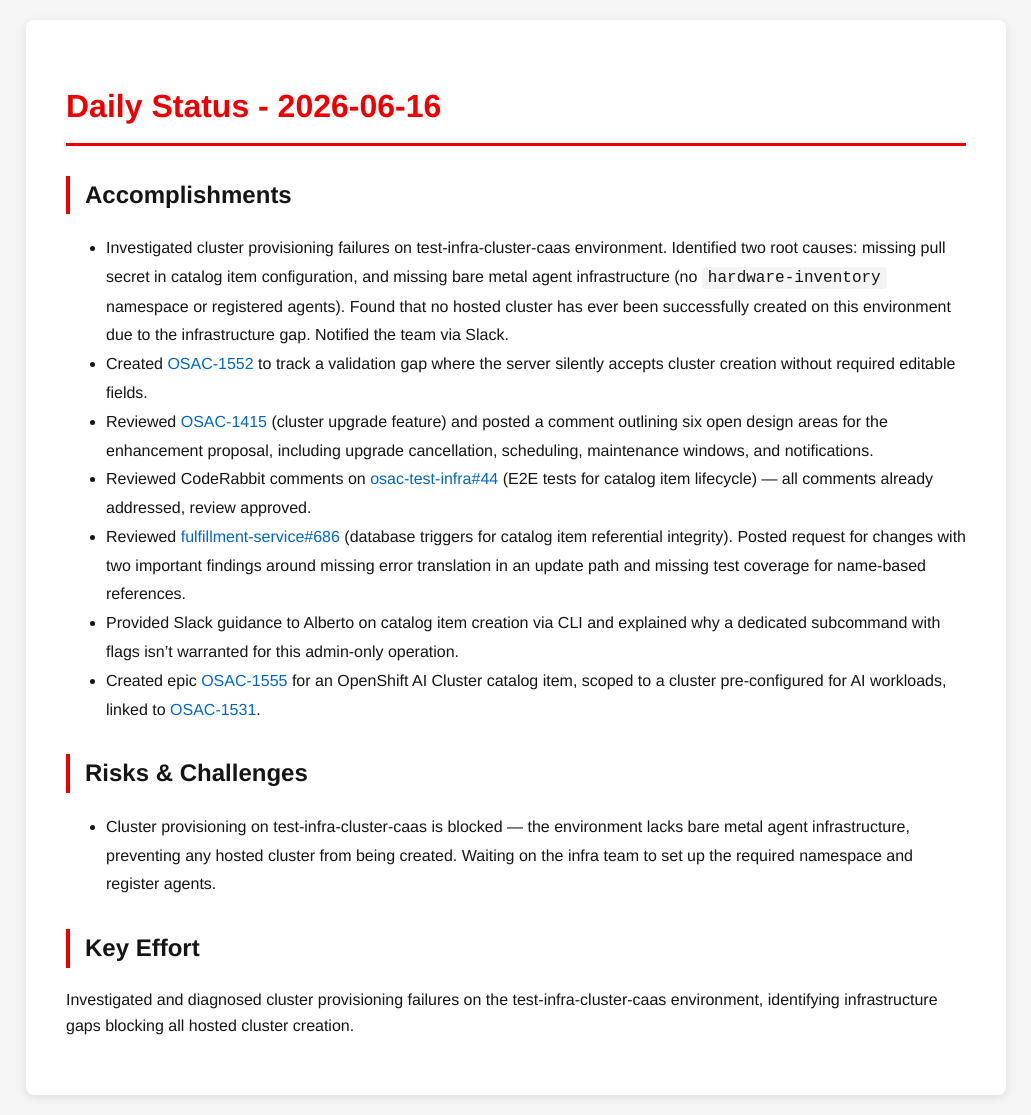
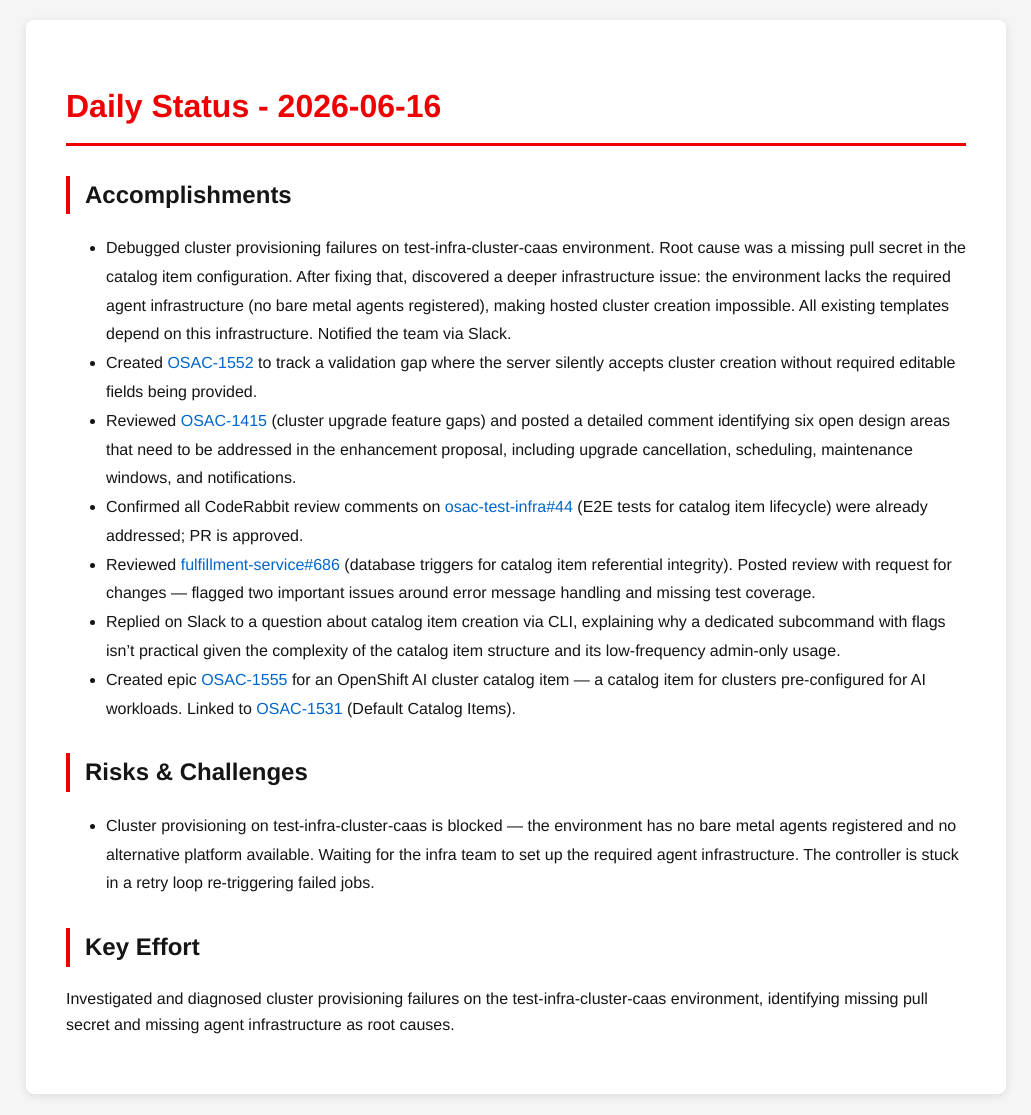
Before and after one commit to tzvatot/daily-status, a Jekyll site: the page built from 2026-06-16.md, in a window 1280 px wide. Shown: the whole page, without its empty margins (124-1155 px from the left). Built offline with Jekyll 4.4.1, drawn with Linux system fonts in a browser that asks for light colours.

Commit message:
Daily status update - 2026-06-16

```diff
--- a/2026-06-16.md
+++ b/2026-06-16.md
@@ -7,16 +7,16 @@ date: 2026-06-16
 # Daily Status - 2026-06-16
 
 ## Accomplishments
-- Investigated cluster provisioning failures on test-infra-cluster-caas environment. Identified two root causes: missing pull secret in catalog item configuration, and missing bare metal agent infrastructure (no `hardware-inventory` namespace or registered agents). Found that no hosted cluster has ever been successfully created on this environment due to the infrastructure gap. Notified the team via Slack.
-- Created [OSAC-1552](https://redhat.atlassian.net/browse/OSAC-1552) to track a validation gap where the server silently accepts cluster creation without required editable fields.
-- Reviewed [OSAC-1415](https://redhat.atlassian.net/browse/OSAC-1415) (cluster upgrade feature) and posted a comment outlining six open design areas for the enhancement proposal, including upgrade cancellation, scheduling, maintenance windows, and notifications.
-- Reviewed CodeRabbit comments on [osac-test-infra#44](https://github.com/osac-project/osac-test-infra/pull/44) (E2E tests for catalog item lifecycle) — all comments already addressed, review approved.
-- Reviewed [fulfillment-service#686](https://github.com/osac-project/fulfillment-service/pull/686) (database triggers for catalog item referential integrity). Posted request for changes with two important findings around missing error translation in an update path and missing test coverage for name-based references.
-- Provided Slack guidance to Alberto on catalog item creation via CLI and explained why a dedicated subcommand with flags isn't warranted for this admin-only operation.
-- Created epic [OSAC-1555](https://redhat.atlassian.net/browse/OSAC-1555) for an OpenShift AI Cluster catalog item, scoped to a cluster pre-configured for AI workloads, linked to [OSAC-1531](https://redhat.atlassian.net/browse/OSAC-1531).
+- Debugged cluster provisioning failures on test-infra-cluster-caas environment. Root cause was a missing pull secret in the catalog item configuration. After fixing that, discovered a deeper infrastructure issue: the environment lacks the required agent infrastructure (no bare metal agents registered), making hosted cluster creation impossible. All existing templates depend on this infrastructure. Notified the team via Slack.
+- Created [OSAC-1552](https://redhat.atlassian.net/browse/OSAC-1552) to track a validation gap where the server silently accepts cluster creation without required editable fields being provided.
+- Reviewed [OSAC-1415](https://redhat.atlassian.net/browse/OSAC-1415) (cluster upgrade feature gaps) and posted a detailed comment identifying six open design areas that need to be addressed in the enhancement proposal, including upgrade cancellation, scheduling, maintenance windows, and notifications.
+- Confirmed all CodeRabbit review comments on [osac-test-infra#44](https://github.com/osac-project/osac-test-infra/pull/44) (E2E tests for catalog item lifecycle) were already addressed; PR is approved.
+- Reviewed [fulfillment-service#686](https://github.com/osac-project/fulfillment-service/pull/686) (database triggers for catalog item referential integrity). Posted review with request for changes — flagged two important issues around error message handling and missing test coverage.
+- Replied on Slack to a question about catalog item creation via CLI, explaining why a dedicated subcommand with flags isn't practical given the complexity of the catalog item structure and its low-frequency admin-only usage.
+- Created epic [OSAC-1555](https://redhat.atlassian.net/browse/OSAC-1555) for an OpenShift AI cluster catalog item — a catalog item for clusters pre-configured for AI workloads. Linked to [OSAC-1531](https://redhat.atlassian.net/browse/OSAC-1531) (Default Catalog Items).
 
 ## Risks & Challenges
-- Cluster provisioning on test-infra-cluster-caas is blocked — the environment lacks bare metal agent infrastructure, preventing any hosted cluster from being created. Waiting on the infra team to set up the required namespace and register agents.
+- Cluster provisioning on test-infra-cluster-caas is blocked — the environment has no bare metal agents registered and no alternative platform available. Waiting for the infra team to set up the required agent infrastructure. The controller is stuck in a retry loop re-triggering failed jobs.
 
 ## Key Effort
-Investigated and diagnosed cluster provisioning failures on the test-infra-cluster-caas environment, identifying infrastructure gaps blocking all hosted cluster creation.
+Investigated and diagnosed cluster provisioning failures on the test-infra-cluster-caas environment, identifying missing pull secret and missing agent infrastructure as root causes.
```
